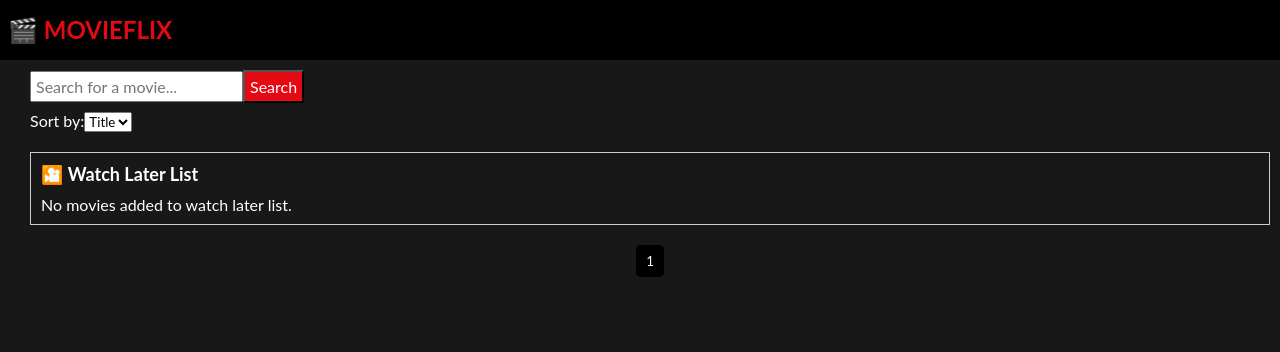
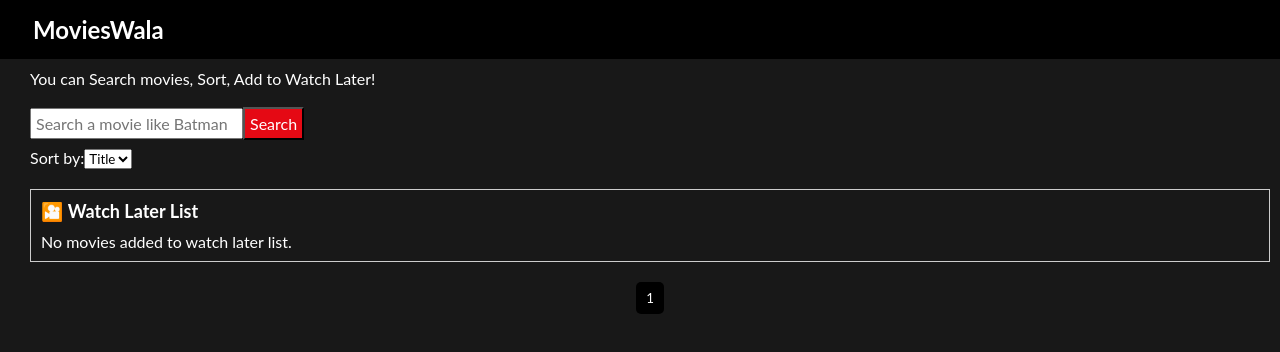
Before and after one commit to vkassingh/Unicorn-Movies, a React app: page / in a window 1280 px wide. Built offline with nearby package versions, Linux system fonts and the light colour scheme.

Commit message:
Improve User Interface

```diff
--- a/public/index.html
+++ b/public/index.html
@@ -11,23 +11,12 @@
     <link rel="manifest" href="%PUBLIC_URL%/manifest.json" />
     <link rel="shortcut icon" href="%PUBLIC_URL%/favicon.ico" />
 
-    <title>React App</title>
+    <title>Movieswala</title>
   </head>
 
   <body>
-    <noscript>
-      You need to enable JavaScript to run this app.
-    </noscript>
+
     <div id="root"></div>
-    <!--
-      This HTML file is a template.
-      If you open it directly in the browser, you will see an empty page.
 
-      You can add webfonts, meta tags, or analytics to this file.
-      The build step will place the bundled scripts into the <body> tag.
-
-      To begin the development, run `npm start` or `yarn start`.
-      To create a production bundle, use `npm run build` or `yarn build`.
-    -->
   </body>
 </html>
--- a/src/components/MovieSearch.js
+++ b/src/components/MovieSearch.js
@@ -66,15 +66,19 @@ const MovieSearch = () => {
   return (
     <>
       <div className="header">
-        <h2 className="fade-in-heading">🎬 MOVIEFLIX</h2>
+        <h2 className="fade-in-heading">MoviesWala</h2>
       </div>
+
       <div className="movie-search-container">
+      <p id="desc">You can Search movies, Sort, Add to Watch Later! </p>
+      <br/>
         <div className="search-controls">
           <div className="search-container">
+
             <input
               className="search-input"
               type="text"
-              placeholder="Search for a movie..."
+              placeholder="Search a movie like Batman"
               value={query}
               onChange={(e) => setQuery(e.target.value)}
             />
--- a/src/components/styles/MovieSearch.css
+++ b/src/components/styles/MovieSearch.css
@@ -2,7 +2,9 @@
   padding: 0;
   margin: 0;
   box-sizing: border-box;
+
 }
+
 
 p {
   font-size: 16px;
@@ -24,6 +26,8 @@ p {
   justify-content: center;
   margin-top: 20px;
 }
+
+
 
 /* styles.css (or any other CSS file you are using) */
 
@@ -83,8 +87,14 @@ input {
 .fade-in-heading {
   opacity: 0; /* Start with 0 opacity */
   animation: fadeIn 1.5s ease-in-out forwards; /* Apply the fadeIn animation */
-  color: #e50914;
+  color: white;
   padding-top: 0 !important;
+  margin-left: 25px;
+
+}
+
+#desc {
+  color:white !important;
 }
 
 @keyframes fadeIn {
```
Also changed, not shown: src/components/styles.css (deleted), 1 other file.
